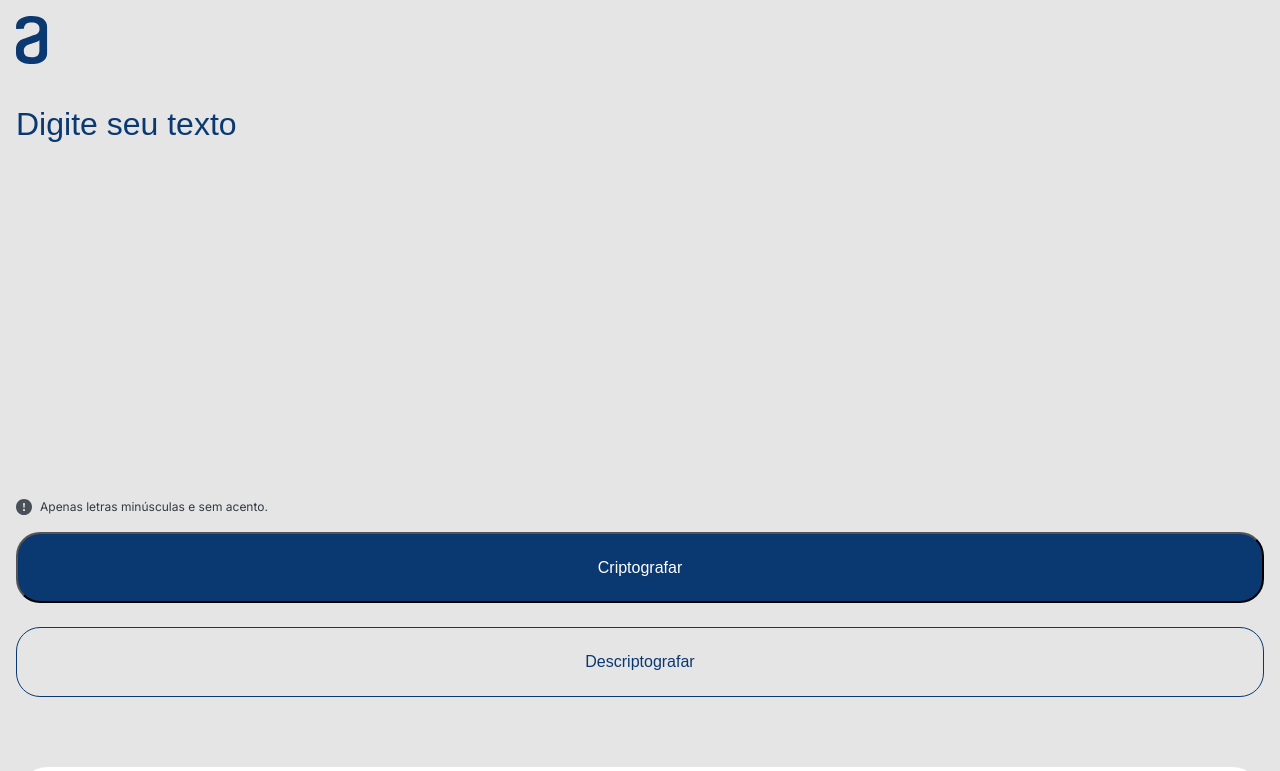
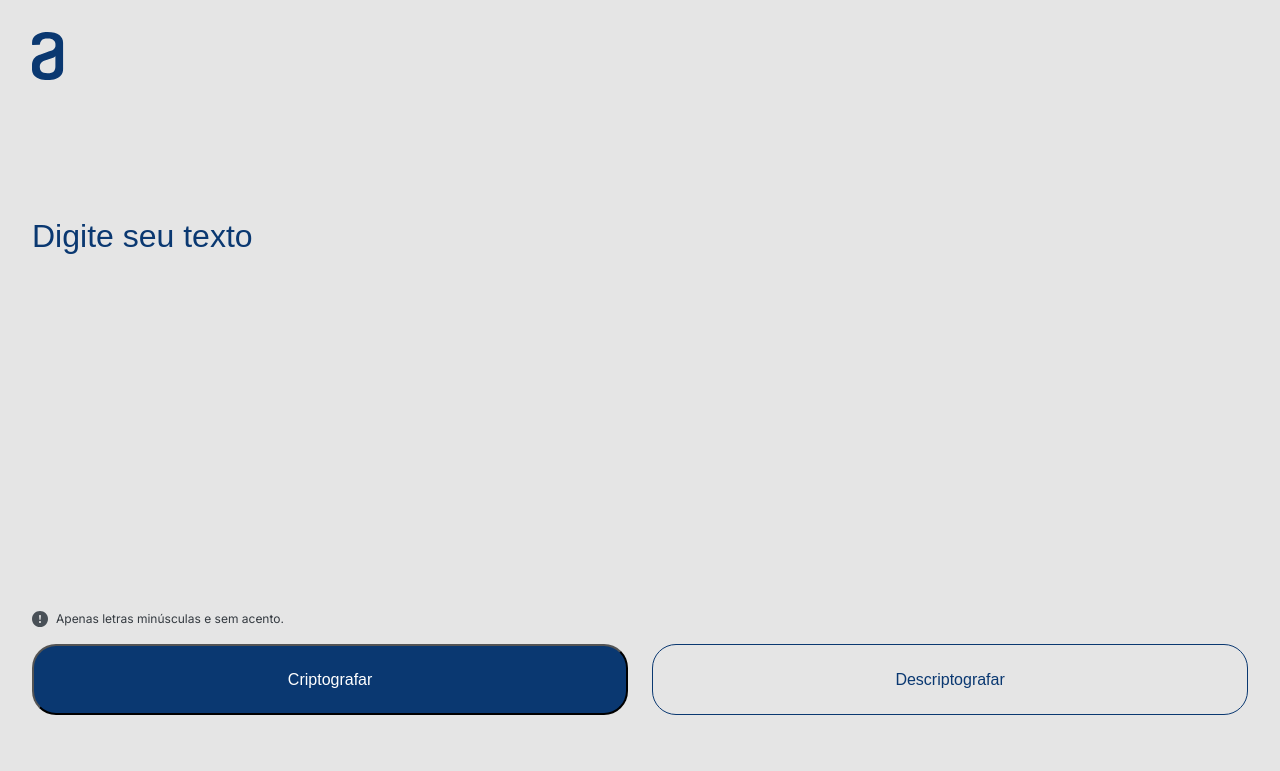
Before and after one commit to RaizaCirne/jogo-dado, a plain HTML site: page mobile.html in a window 1280 px wide. Shown: the top 771 px of the page. Drawn offline with Linux system fonts and the light colour scheme.

Commit message:
feat: add versão tablet

```diff
--- a/assets/css/mobile.css
+++ b/assets/css/mobile.css
@@ -7,7 +7,7 @@
 body {
   background: #e5e5e5;
   font-family: "Inter", sans-serif;
-  margin: 1rem;
+  margin: 2rem;
 }
 
 .logo {
@@ -92,3 +92,19 @@ body {
   line-height: 1.5rem;
   text-align: center;
 }
+
+@media screen and (min-width: 768px) {
+  .logo {
+    margin-bottom: 8rem;
+  }
+
+  .principal_botao {
+    flex-direction: row;
+  }
+
+  .botao_criptografar,
+  .botao_descriptografar {
+    margin: 0 auto;
+    width: 60%;
+  }
+}
```
